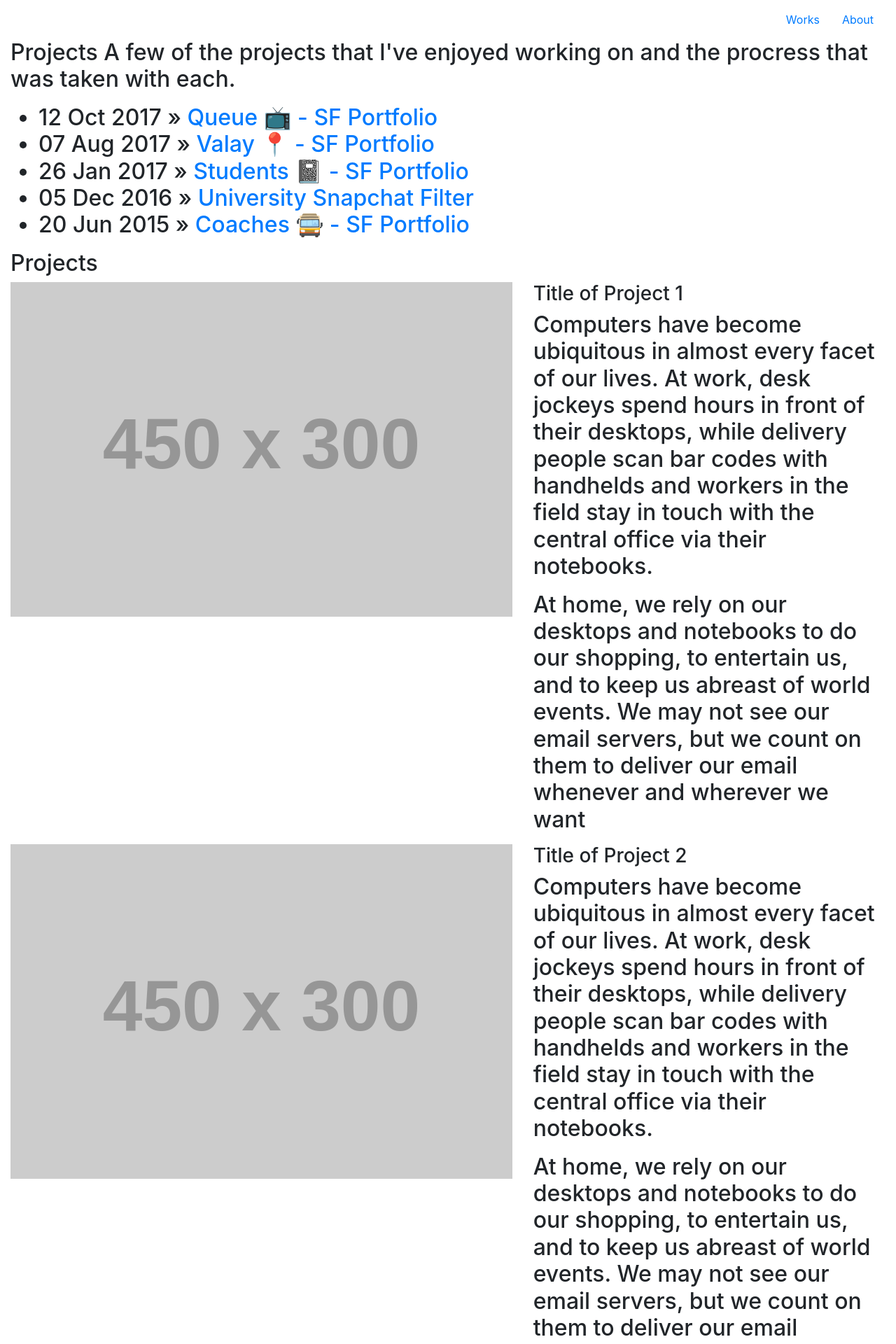
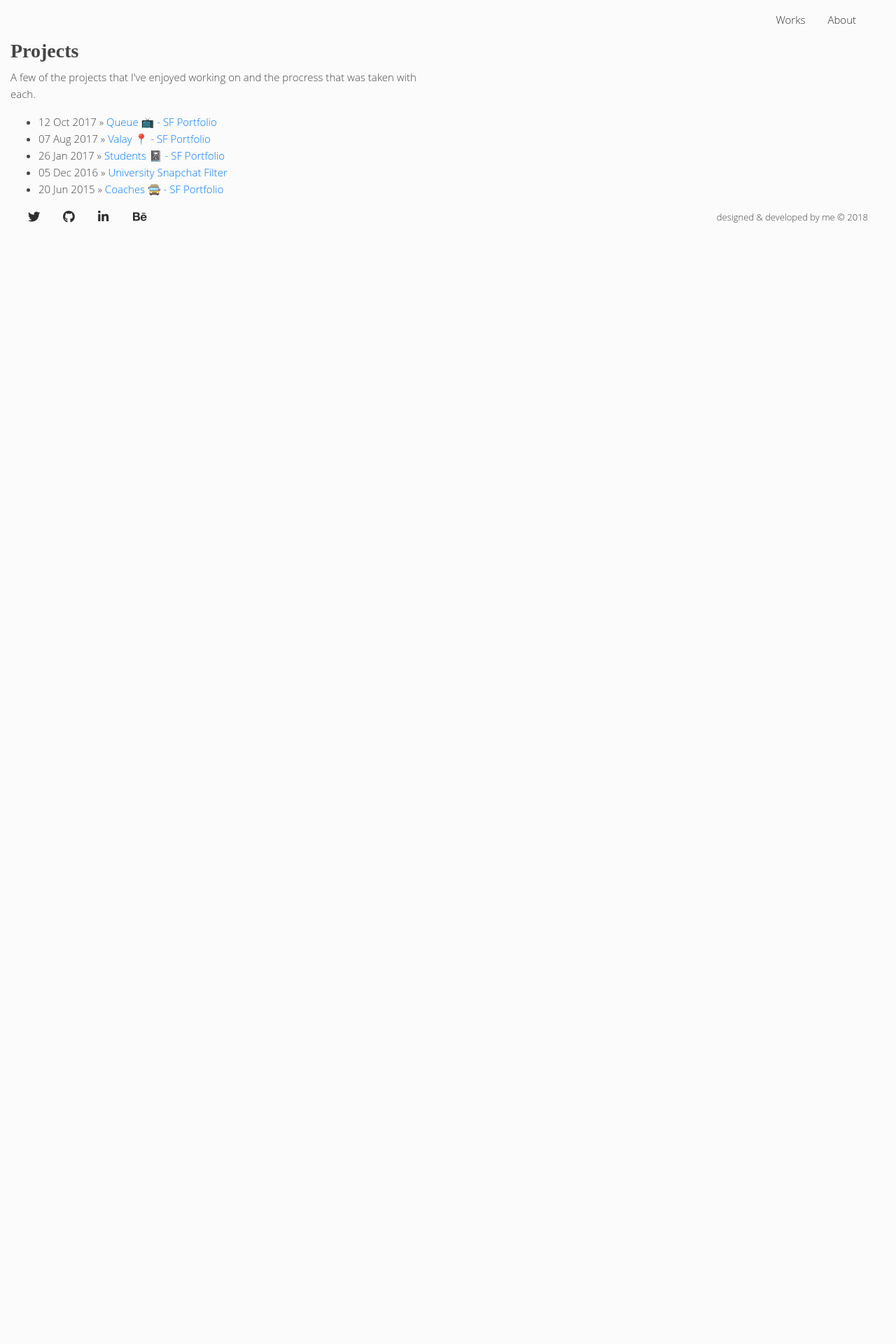
Before and after one commit to silviafuen/silviafuen.github.io, a Jekyll site: the page built from blog/index.html, in a window 1280 px wide. Shown: the top 1920 px of the page at 70% size. Built offline with Jekyll 4.4.1, drawn with Linux system fonts in a browser that asks for light colours; nearby versions of some CDN libraries; after the commit the page ends 900 px from its top, so only the background shows below that; some of the changed text lies outside the part shown.

Commit message:
Main site changes
Updating grid and Title - About, Reformatting index to be coverable
4-pack of cards, Additional CSS for hover capability. Reformating the
archive page to match with theme

```diff
--- a/about.html
+++ b/about.html
@@ -1,13 +1,13 @@
 ---
 layout: default
-title: Hi! 👋🏼 I'm Silvia - Portfolio
+title: Hi! 👋🏼 I'm Silvia - SF Portfolio
 permalink: /about
 ---
 <section class="row content-body">
   <div class="col-md-6 col-sm-12">
-    <img class="img-tag" src="assets/silvia-fuentes1.jpg">
+    <img class="img-tag" src="assets/silvia-fuentes.jpg">
   </div>
-  <div class="col-md-5 col-sm-12">
+  <div class="col-md-6 col-sm-12">
     <h3>Hi Again!</h3>
     <p>
       I'm Silvia, a Texas-based designer that uses a simple design approach, user feedback, and compassion to create inclusive visual experiences. I just finished up my fourth and final year as a Computer Science student at Tarleton State University.</p>
--- a/blog/index.html
+++ b/blog/index.html
@@ -1,10 +1,11 @@
 ---
 layout: default
 title: Projects
-permalink: /test/blog
+permalink: /archive
 ---
-
-	<h2>{{ page.title }}</h12
+<section class="row">
+	<div class="col-md-6 col-sm-12">
+	<h3>{{ page.title }}</h3>
 		<p> A few of the projects that I've enjoyed working on and the procress that was taken with each.</p>
 		<ul class="posts">
 
@@ -12,67 +13,5 @@
 		    <li><span>{{ post.date | date_to_string }}</span> » <a class="list-link" href="{{ post.url }}" title="{{ post.title }}">{{ post.title }}</a></li>
 		  {% endfor %}
 		</ul>
-
-<section class="row content-body flex part-container">
-  <div class="col-md-12">
-    <h2 class="content-title">{{ page.title }}</h2>
-    <!--[PROJECT 1]-->
-    <div class="row part1">
-      <div class="col-md-7 content-div">
-        <img class="frame" src="http://via.placeholder.com/450x300" style="width:100%">
-      </div>
-      <div class="col-md-5 content-div">
-        <h3>Title of Project 1</h3>
-        <p>
-          Computers have become ubiquitous in almost every facet of our lives. At work, desk jockeys spend hours in front of their desktops, while delivery people scan bar codes with handhelds and workers in the field stay in touch with the central office via their
-          notebooks.
-        </p>
-        <p> At home, we rely on our desktops and notebooks to do our shopping, to entertain us, and to keep us abreast of world events. We may not see our email servers, but we count on them to deliver our email whenever and wherever we want</p>
-      </div>
-    </div>
-
-    <!--[PROJECT 2]-->
-    <div class="row part2">
-      <div class="col-md-7 content-div">
-        <img class="frame" src="http://via.placeholder.com/450x300" style="width:100%">
-      </div>
-      <div class="col-md-5 content-div">
-        <h3>Title of Project 2</h3>
-        <p>
-          Computers have become ubiquitous in almost every facet of our lives. At work, desk jockeys spend hours in front of their desktops, while delivery people scan bar codes with handhelds and workers in the field stay in touch with the central office via their
-          notebooks.
-        </p>
-        <p> At home, we rely on our desktops and notebooks to do our shopping, to entertain us, and to keep us abreast of world events. We may not see our email servers, but we count on them to deliver our email whenever and wherever we want</p>
-      </div>
-    </div>
-
-    <!--[PROJECT 3]-->
-    <div class="row part3">
-      <div class="col-md-7 content-div">
-        <img class="frame" src="http://via.placeholder.com/450x300" >
-      </div>
-      <div class="col-md-5 content-div">
-        <h3>Title of Project 3</h3>
-        <p>
-          Computers have become ubiquitous in almost every facet of our lives. At work, desk jockeys spend hours in front of their desktops, while delivery people scan bar codes with handhelds and workers in the field stay in touch with the central office via their
-          notebooks.
-        </p>
-        <p> At home, we rely on our desktops and notebooks to do our shopping, to entertain us, and to keep us abreast of world events. We may not see our email servers, but we count on them to deliver our email whenever and wherever we want</p>
-      </div>
-    </div>
-    <!--[PROJECT 4]-->
-    <div class="row part4">
-      <div class="col-md-7 content-div">
-        <img class="frame" src="http://via.placeholder.com/450x300" style="width:100%">
-      </div>
-      <div class="col-md-5 content-div">
-        <h3>Title of Project 4</h3>
-        <p>
-          Computers have become ubiquitous in almost every facet of our lives. At work, desk jockeys spend hours in front of their desktops, while delivery people scan bar codes with handhelds and workers in the field stay in touch with the central office via their
-          notebooks.
-        </p>
-        <p> At home, we rely on our desktops and notebooks to do our shopping, to entertain us, and to keep us abreast of world events. We may not see our email servers, but we count on them to deliver our email whenever and wherever we want</p>
-      </div>
-    </div>
 	</div>
 </section>
--- a/css/main.css
+++ b/css/main.css
@@ -5,18 +5,19 @@
   color: #454545;
 }
 
+img {
+  width: 100%;
+}
+
 .img-tag {
-  width: 75%;
-  display: block;
-  margin-left: auto;
-  margin-right: auto;
+  padding: 2%;
 }
 
 /************************************/
 
 /**** TYPOGRAPHY ****/
 
-@import url('https://fonts.googleapis.com/css?family=Open+Sans:300,400,600|Playfair+Display:400,600,900');
+@import url('https://fonts.googleapis.com/css?family=Open+Sans:300,400,600|Playfair+Display:900');
 h1, h2, h3 {
   font-family: 'Playfair Display', serif;
   font-weight: 900;
@@ -32,14 +33,22 @@
 }
 
 h4 {
-  font-size: 100%;
+  line-height: 28px;
+  font-weight: bold;
+  font-size: 110%;
 }
 
 p, body {
+  font-size: 15px;
   line-height: 24px;
   color: #454545;
   font-family: 'Open Sans', sans-serif;
   font-weight: 300;
+}
+em {
+line-height: 32px;
+color: #7E7E7E;
+
 }
 
 .navbar-dark {
@@ -110,7 +119,7 @@
 
 .intro-div {
   padding: 2%;
-  margin: 4% 0 0% 2%;
+  margin: 4% 0% 0% 8%;
 }
 
 /************************************/
@@ -118,8 +127,9 @@
 /**** CONTENT CARDS ****/
 
 .content-body {
-  height: 100%;
-  padding: 3% 6% 7% 6%;
+  margin: auto;
+  width: 100%;
+  padding: 3% 10% 4% 8%;
 }
 
 .content-divs {
@@ -128,6 +138,7 @@
   background-color: #fff;
   border-radius: 1%;
 }
+
 .card-section {
   padding: 0% 2% 2% 4%;
 }
@@ -135,6 +146,12 @@
 /************************************/
 
 /****VISUALS + PROTOTYPE CARDS ****/
+
+.case-study {
+  margin: auto;
+  width: 100%;
+  padding: 1% 1% 3% 1%;
+}
 
 .other1, .other {
   margin-bottom: 4%;
@@ -147,18 +164,37 @@
 }
 
 .card {
-  width: 100%;
   text-align: center;
+  margin-bottom: 2%;
 }
 
-
-
-.card-img {
-  opacity: .3;
+.content-border-top {
+  margin: 4% 8% 2% 8%;
 }
 
-.card-title {
-  padding: 2% 0% 0% 0%;
+.content-border {
+  margin: 2% 8% 2% 8%;
+}
+
+.boxy {
+  position: relative;
+}
+
+.boxy:hover .boxy-overlay {
+  opacity: .85;
+}
+
+.boxy-overlay {
+  position: absolute;
+  top: 0;
+  bottom: 0;
+  left: 0;
+  right: 0;
+  height: 100%;
+  width: 100%;
+  opacity: 0;
+  transition: .5s ease;
+  background-color: #4A4A4A;
 }
 
 /************************************/
```
Also changed, not shown: index.html (+46 -46 lines). Lines whose indentation alone changed are shown as unchanged.
